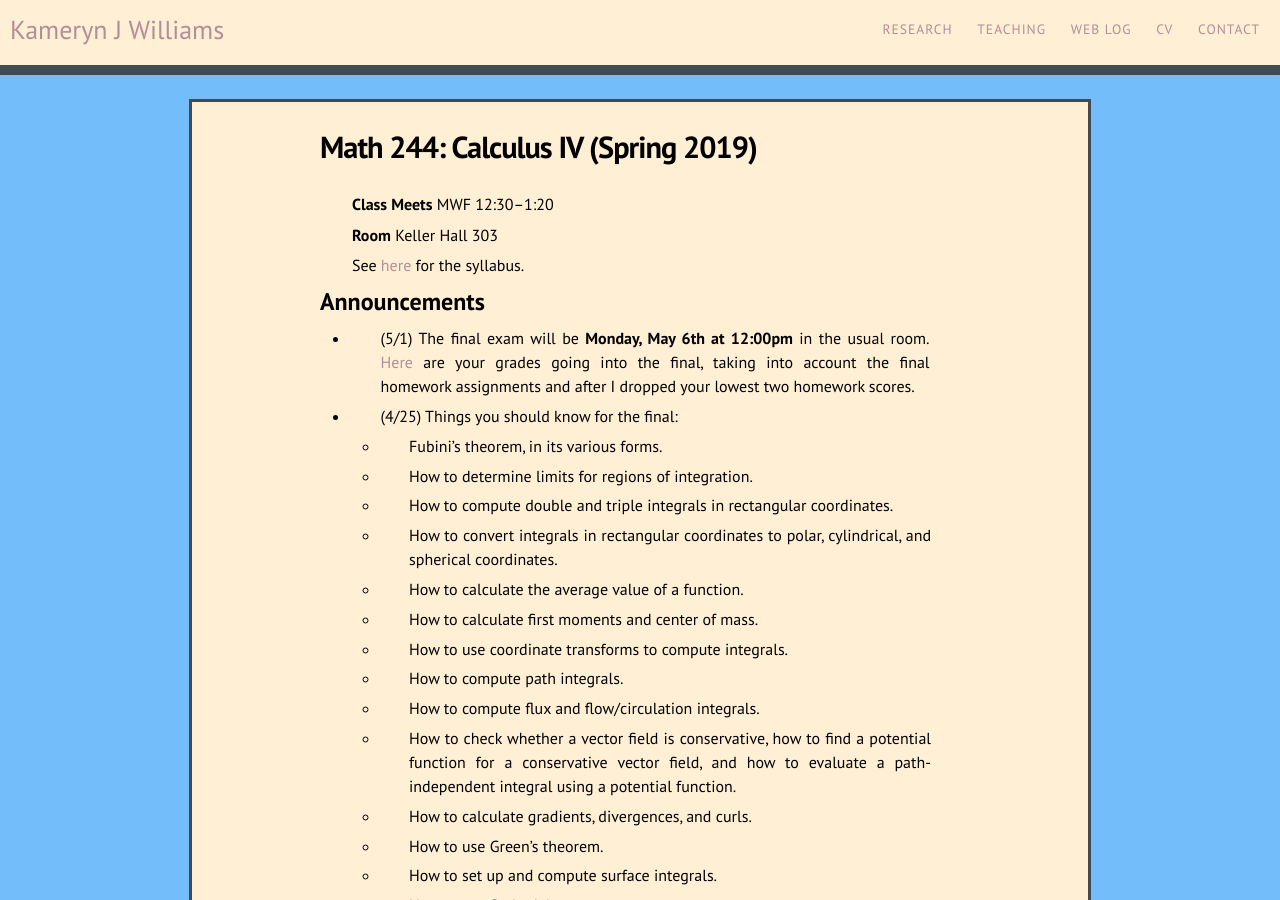
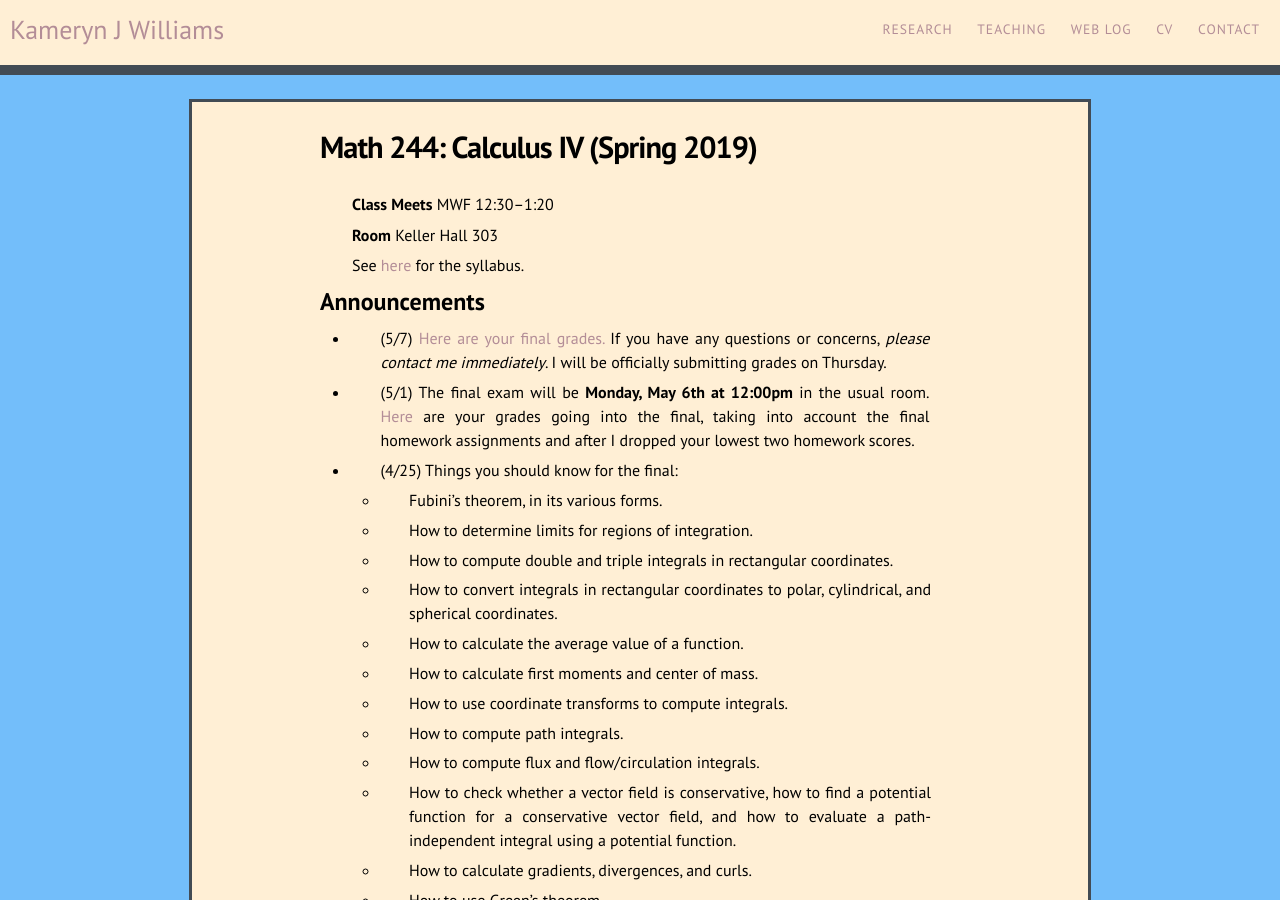
Before and after one commit to kamerynjw/kamerynjw.github.io, a Jekyll site: the page built from teaching/2019/math244.md, in a window 1280 px wide and 900 px high. Built offline with Jekyll 4.4.1, drawn with Linux system fonts in a browser that asks for light colours; nearby versions of some CDN libraries; formulas are drawn with MathJax 3.

Commit message:
added final grades

```diff
--- a/teaching/2019/math244.md
+++ b/teaching/2019/math244.md
@@ -12,6 +12,8 @@ See [here]({{ page.url }}syllabus) for the syllabus.
 
 Announcements
 -------------
+
+* (5/7) [Here are your final grades.]({{ page.url }}final-grades.pdf) If you have any questions or concerns, *please contact me immediately*. I will be officially submitting grades on Thursday.
 
 * (5/1) The final exam will be **Monday, May 6th at 12:00pm** in the usual room. [Here]({{ page.url }}grades.pdf) are your grades going into the final, taking into account the final homework assignments and after I dropped your lowest two homework scores.
 
```
Also changed, not shown: 1 other file.
